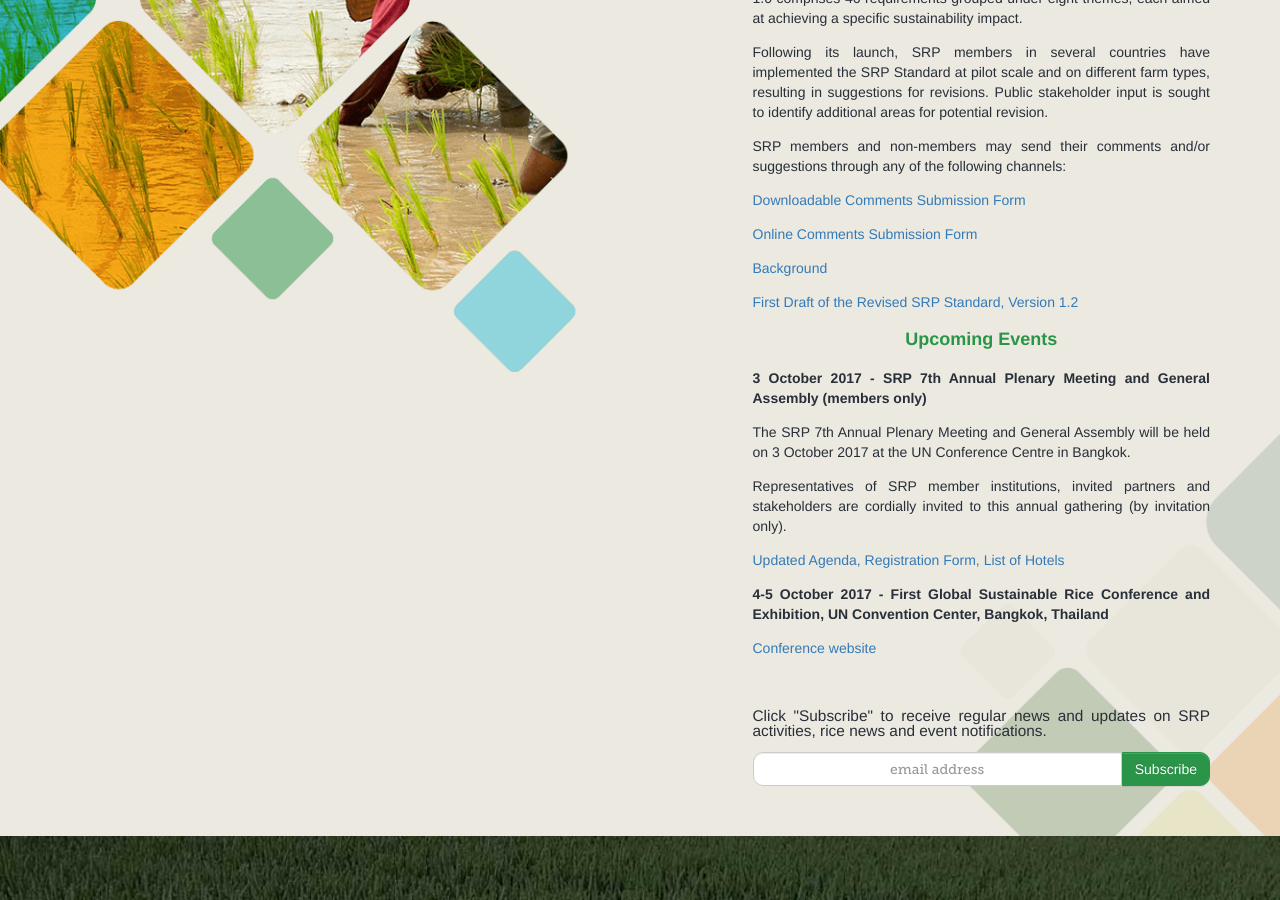
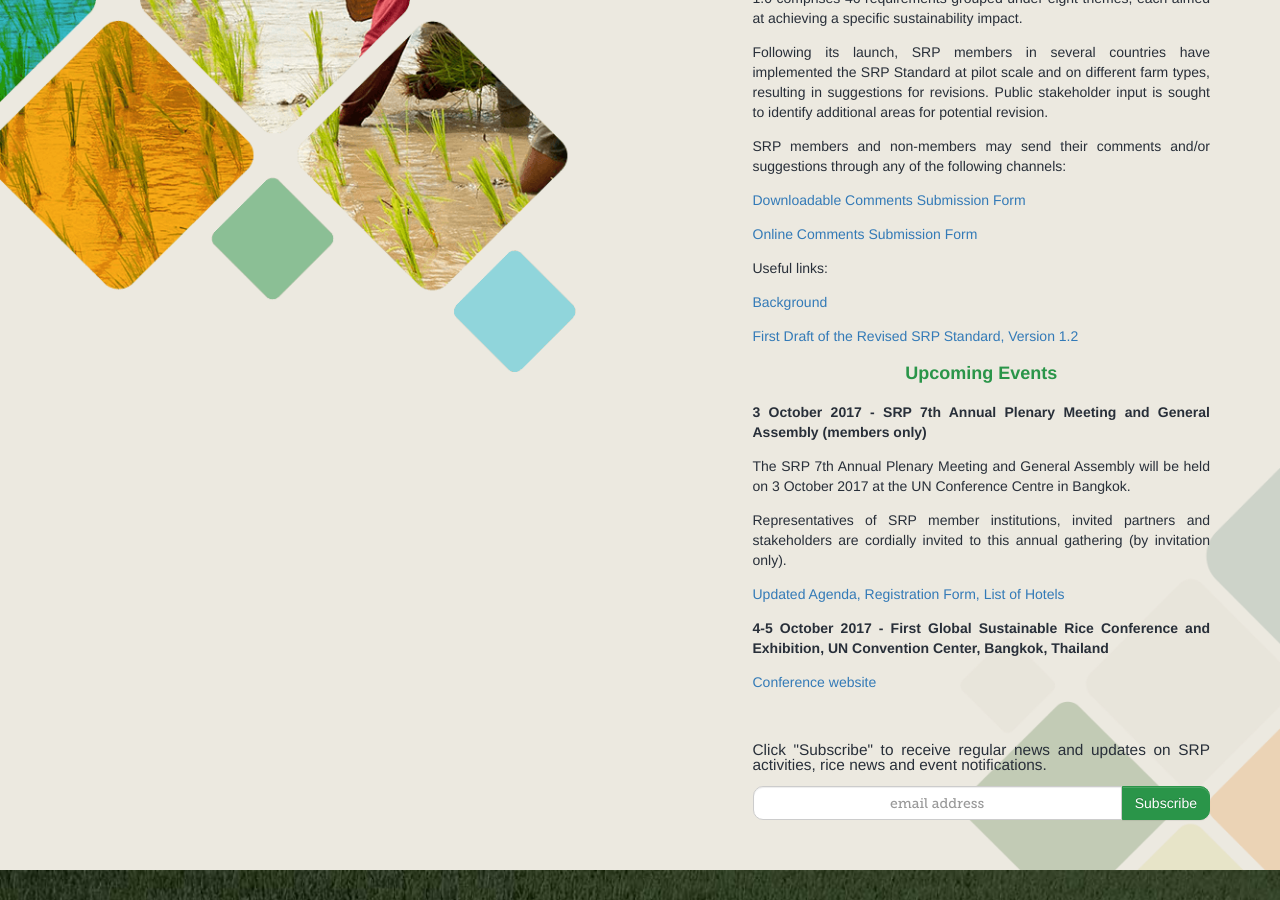
Before and after one commit to sustainablericeplatform/sustainablericeplatform.github.io, a Jekyll site: the page built from index.html, in a window 1280 px wide and 900 px high, scrolled down 771 px. Built offline with Jekyll 4.4.1, drawn with Linux system fonts in a browser that asks for light colours.

Commit message:
Update index.html

```diff
--- a/index.html
+++ b/index.html
@@ -31,7 +31,7 @@ layout: default
                 <p>SRP members and non-members may send their comments and/or suggestions through any of the following channels:</p>
                 <p><a href="/assets/docs/Comments Submission Form_Sep 14.pdf" target="_blank">Downloadable Comments Submission Form</a></p>
                 <p><a href="https://docs.google.com/forms/d/e/1FAIpQLScQZ1BnXqmhLe3GEQQSpkVH5rye4x2RiOeVjmcu-BdOaTEjTQ/viewform" target="_blank">Online Comments Submission Form</a></p>
-                    <p><a Useful links:</a></p>
+                    <p>Useful links:</p>
                 <p><a href="/assets/docs/Background - SRP Standard Revision Process.pdf" target="_blank">Background</a></p>
                 <p><a href="/assets/docs/SRP Standard_Version 1.2_Sep 15.pdf" target="_blank">First Draft of the Revised SRP Standard, Version 1.2</a></p>
                 <h2 class="green">Upcoming Events</h2>
```
